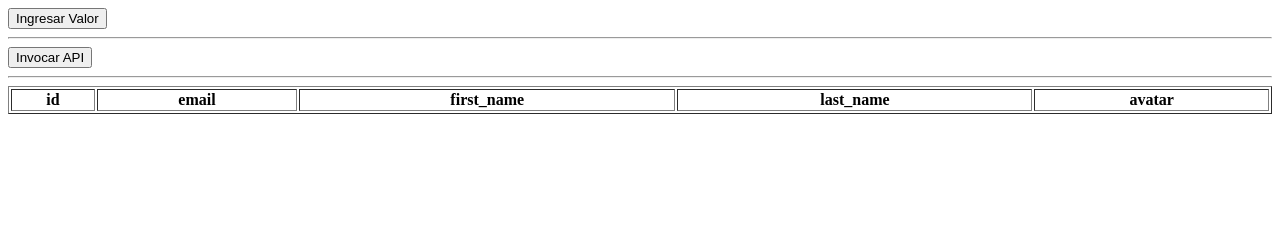
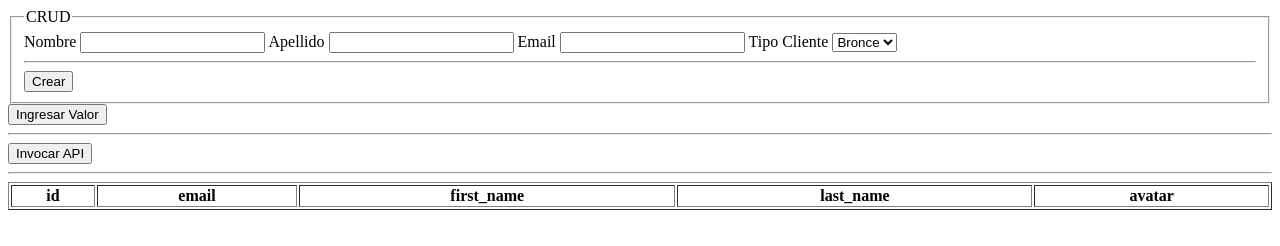
Before and after one commit to krloss86/cac24101, a plain HTML site: page html/ejercicio-js.html in a window 1280 px wide. Drawn offline with Linux system fonts and the light colour scheme.

Commit message:
add get + post

```diff
--- a/html/ejercicio-js.html
+++ b/html/ejercicio-js.html
@@ -6,6 +6,30 @@
     <title>Document</title>
 </head>
 <body>
+
+    <fieldset>
+        <legend>CRUD</legend>
+        <div>
+            <label>Nombre</label>
+            <input id="nombre">
+            <label>Apellido</label>
+            <input id="apellido">
+            <label>Email</label>
+            <input id="email">
+            <label>Tipo Cliente</label>
+            <select id="tipoCliente">
+                <option value="1">Bronce</option>
+                <option value="2">Plata</option>
+                <option value="3">Oro</option>
+            </select>
+            <hr>
+            <button id="btnCrear"
+                onclick="crear()">
+                Crear
+            </button>
+        </div>
+    </fieldset>
+
     <button onclick="ingresarNumero()">
         Ingresar Valor
     </button>
--- a/js/ejercicio-js.js
+++ b/js/ejercicio-js.js
@@ -38,12 +38,38 @@ function leerNumero() {
     return numero;
 }
 //do-while
+function crear() {
+    const nombre = document.getElementById('nombre').value;
+    const apellido = document.getElementById('apellido').value;
+    const email = document.getElementById('email').value;
+    const tipoClienteId = document.getElementById('tipoCliente').value;
 
+    console.log(nombre,apellido,email,tipoClienteId)
+
+    const jsonRequest = {
+        nombre,
+        apellido,
+        email,
+        tipoClienteId
+    };
+
+    const jsonText = JSON.stringify(jsonRequest);
+
+    fetch('http://localhost:8080/webapp/CrearMovieController',{
+        method:'post',
+        body: jsonText,
+        headers:{
+            'Content-Type':'text/json'
+        }
+    })
+    .then(response => response.json())
+    .then(data => console.log(data));
+}
 
 function invocarAPI() {
     //desactivar
     document.getElementById('api').style.display = 'none';
-    fetch('https://reqres.in/api/users?page=1')
+    fetch('http://localhost:8080/webapp/ListarMoviesController')
     .then(response => response.json())
     .then(data => {
         Filas(data.data)
```
